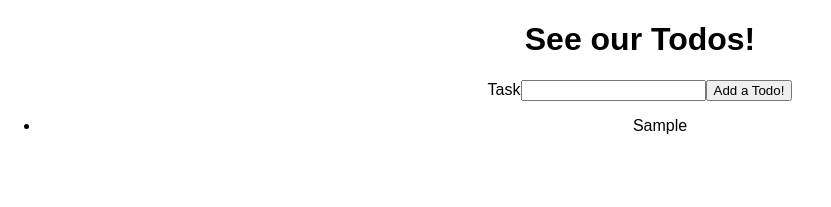
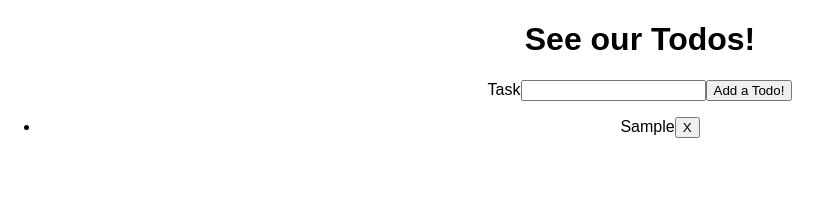
Before and after one commit to tienpham94/redux-revise, a React (Create React App) app: page / in a window 1280 px wide. Both pictures are taken after typing "Sample" into the empty fields and a click on the button "Add a Todo!". Shown: the top 207 px of the page, without its empty margins (0-831 px from the left). Built offline with nearby package versions, Linux system fonts and the light colour scheme.

Commit message:
Add remove functionality

```diff
--- a/src/Todo.js
+++ b/src/Todo.js
@@ -1,5 +1,10 @@
-import React from 'react';
+import React from "react";
 
-const Todo = (props) => <li>{props.todo}</li>
+const Todo = ({ task, removeTodo }) => (
+  <li>
+    {task}
+    <button onClick={removeTodo}>X</button>
+  </li>
+);
 
 export default Todo;
--- a/src/TodoList.js
+++ b/src/TodoList.js
@@ -10,6 +10,8 @@ class TodoList extends Component {
 
   handleSubmit = (e) => {
     e.preventDefault()
+    console.log(this.props);
+
     this.props.dispatch({
       type:'ADD_TODO',
       task: this.state.task
@@ -18,15 +20,21 @@ class TodoList extends Component {
   }
 
   handleChange = (e) => {
-    console.log('changed');
     this.setState({
       [e.target.name]:e.target.value
     })
   }
 
+  removeTodo = (id) => {
+    this.props.dispatch({
+      type: 'REMOVE_TODO',
+      id
+    })
+  }
+
   render() {
 
-    const todos = this.props.todos.map((val, ind) => <Todo todo={val.task} key={ind} />)
+    const todos = this.props.todos.map((val, ind) => <Todo removeTodo={this.removeTodo.bind(this, val.id)} task={val.task} key={ind} />)
     return (
       <div>
         <form onSubmit={this.handleSubmit}>
--- a/src/rootReducer.js
+++ b/src/rootReducer.js
@@ -15,9 +15,11 @@ const rootReducer = (state = initialState, action) => {
         todos: [...newState.todos, {task: action.task, id:newState.id}]
       }
     case REMOVE_TODO:
+      console.log(action.id)
+      let todos = state.todos.filter(val => val.id !== action.id)
       return {
         ...state,
-        todos: state.todos.filter(todo => todo.id !== action.id)
+        todos
       }
     default:
       return state;
```
